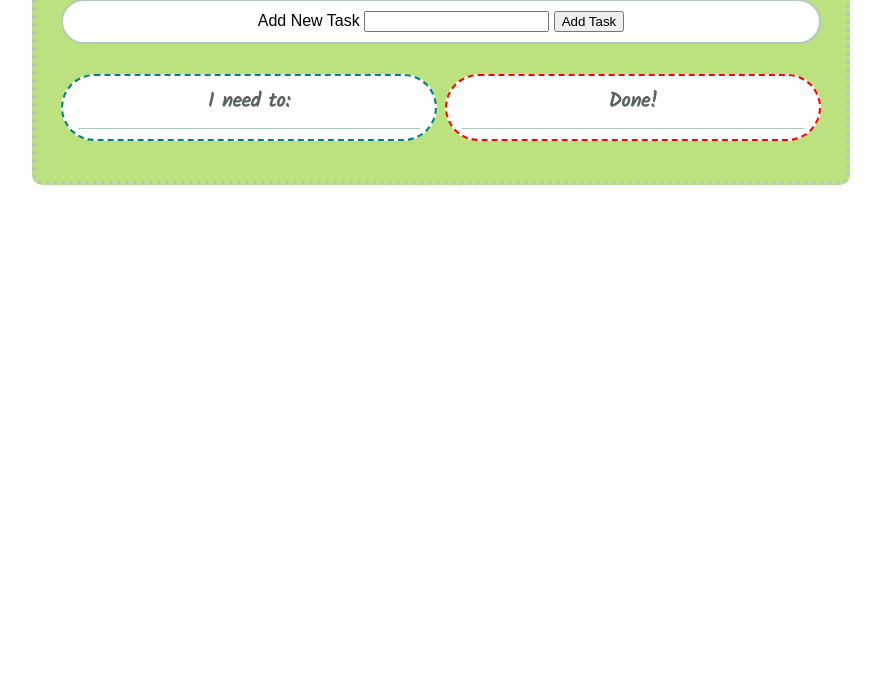
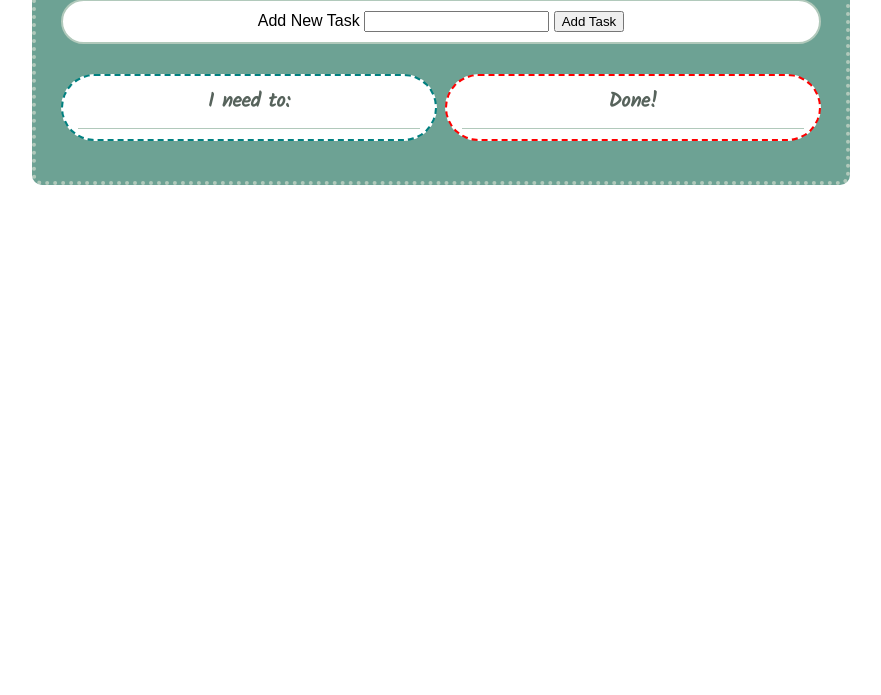
Before and after one commit to PilatMalgo/Simple-To-Do-List, a plain HTML site: page index.html in a window 1280 px wide. Shown: the part 105-800 px from the top of the page, without its empty margins (199-1080 px from the left). Drawn offline with Linux system fonts and the light colour scheme; no server answers.

Commit message:
backgroundChanges

```diff
--- a/styles.css
+++ b/styles.css
@@ -3,7 +3,7 @@ Body {
 
 }
 .container {
-  background:#bce27f;
+  background:#6da294;
   padding:25px;
   max-width:760px;
   margin:25px auto;
```
